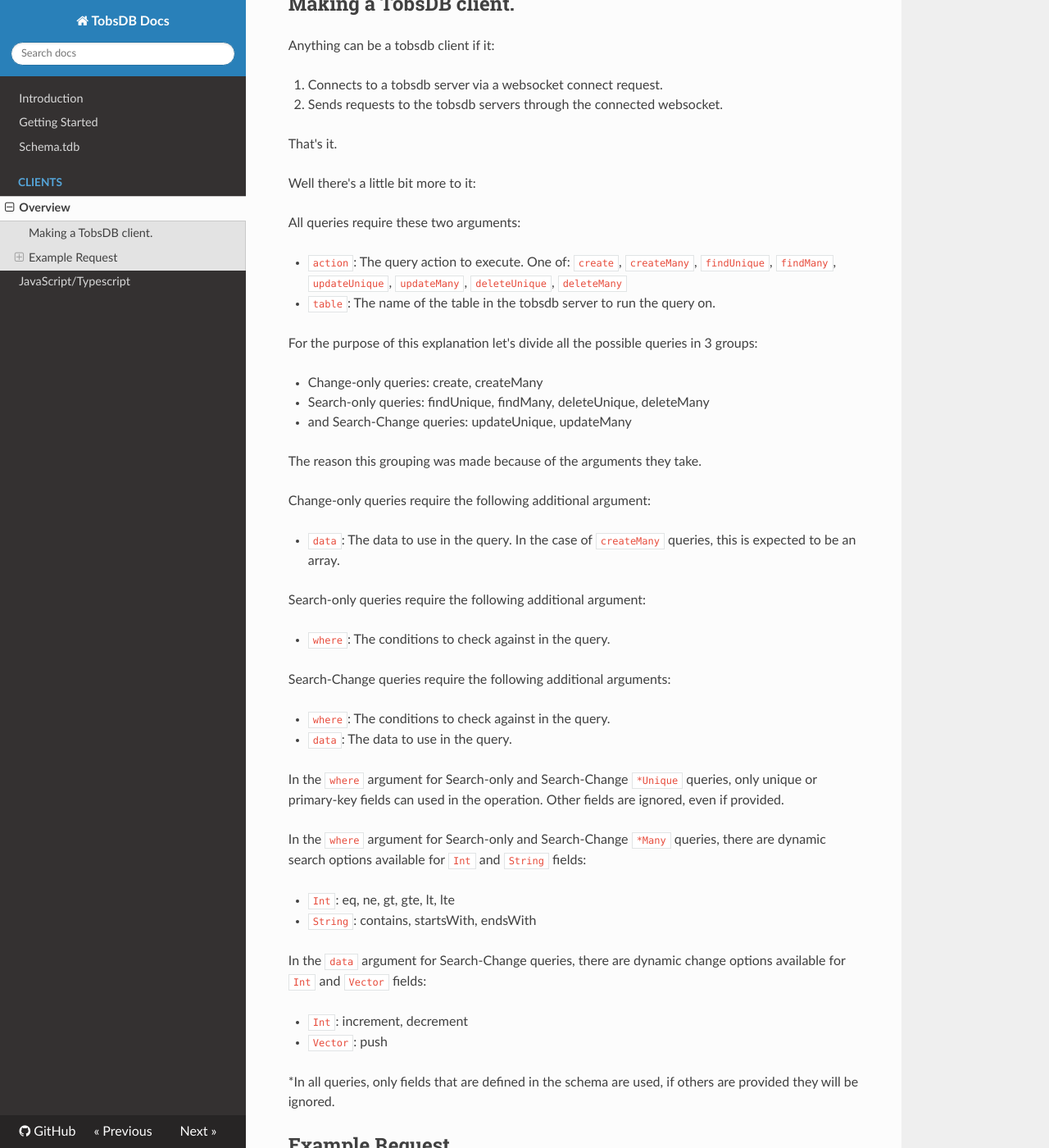
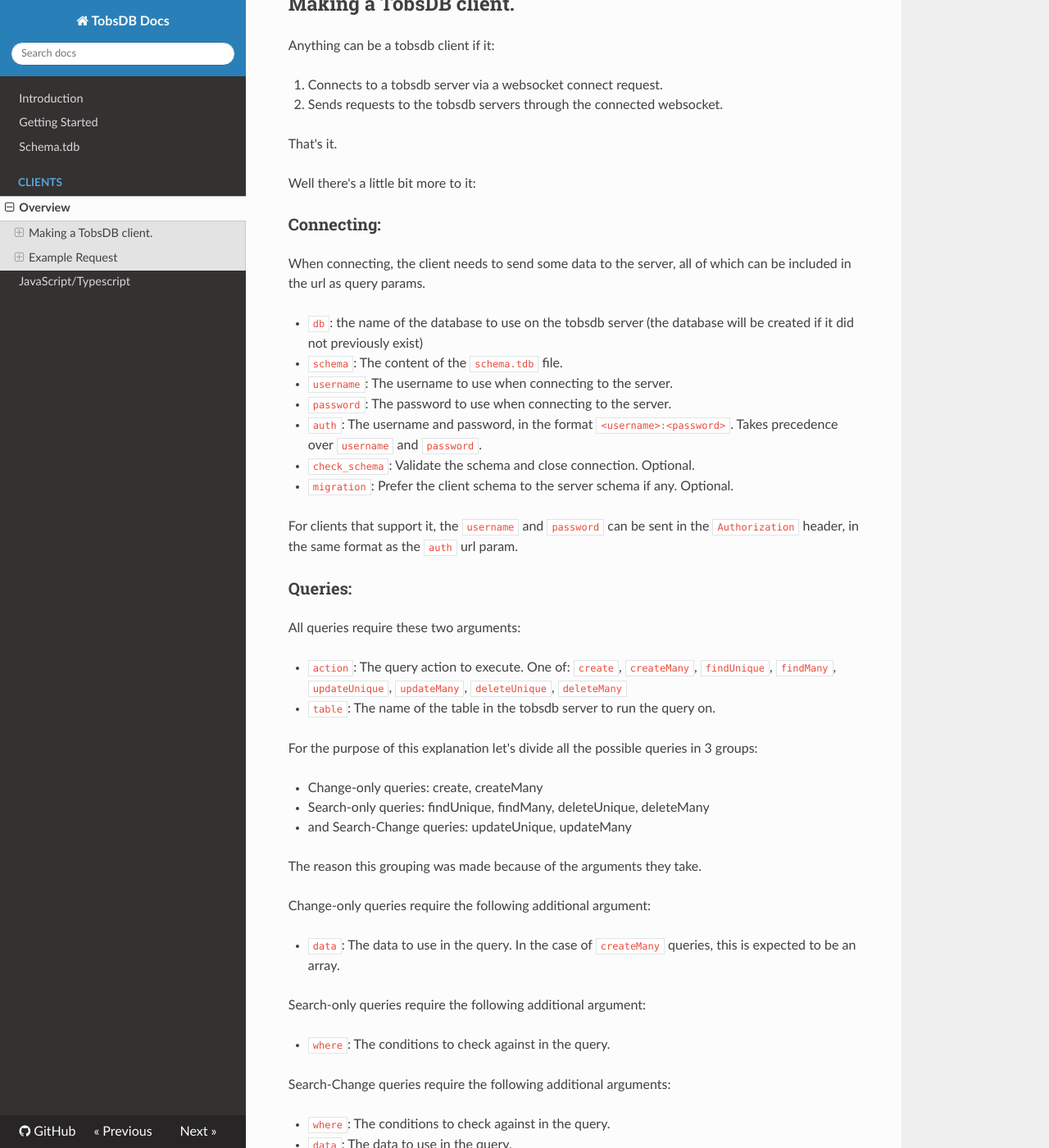
Before and after one commit to tobsdb/tobsdb, an MkDocs documentation site: the page built from docs/clients/overview.md, in a window 1280 px wide and 1400 px high, scrolled down 316 px. Shown: the whole window at 82% size. Built offline with MkDocs 1.6.1, drawn with Linux system fonts in a browser that asks for light colours; nearby versions of some CDN libraries.

Commit message:
docs: update client overview
+ document the connection spec

```diff
--- a/docs/clients/overview.md
+++ b/docs/clients/overview.md
@@ -16,6 +16,22 @@
 That's it.
 
 Well there's a little bit more to it:
+
+### Connecting:
+
+When connecting, the client needs to send some data to the server, all of which can be included in the url as query params.
+
+- `db`: the name of the database to use on the tobsdb server (the database will be created if it did not previously exist)
+- `schema`: The content of the `schema.tdb` file.
+- `username`: The username to use when connecting to the server.
+- `password`: The password to use when connecting to the server.
+- `auth`: The username and password, in the format `<username>:<password>`. Takes precedence over `username` and `password`.
+- `check_schema`: Validate the schema and close connection. Optional.
+- `migration`: Prefer the client schema to the server schema if any. Optional.
+
+For clients that support it, the `username` and `password` can be sent in the `Authorization` header, in the same format as the `auth` url param.
+
+### Queries:
 
 All queries require these two arguments:
 
```
Also changed, not shown: other parts of docs/clients/overview.md (+1 -1 lines), docs/clients/js.md (+1 -1 lines).
